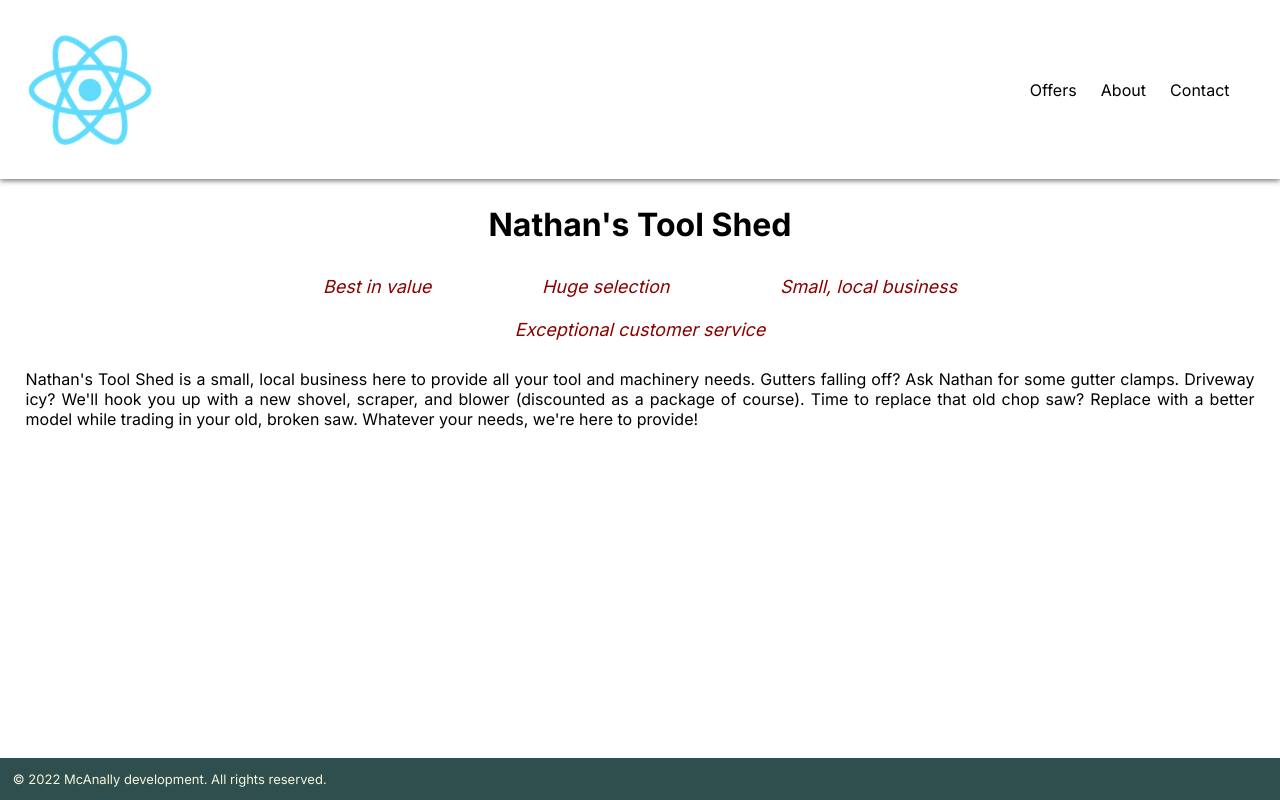
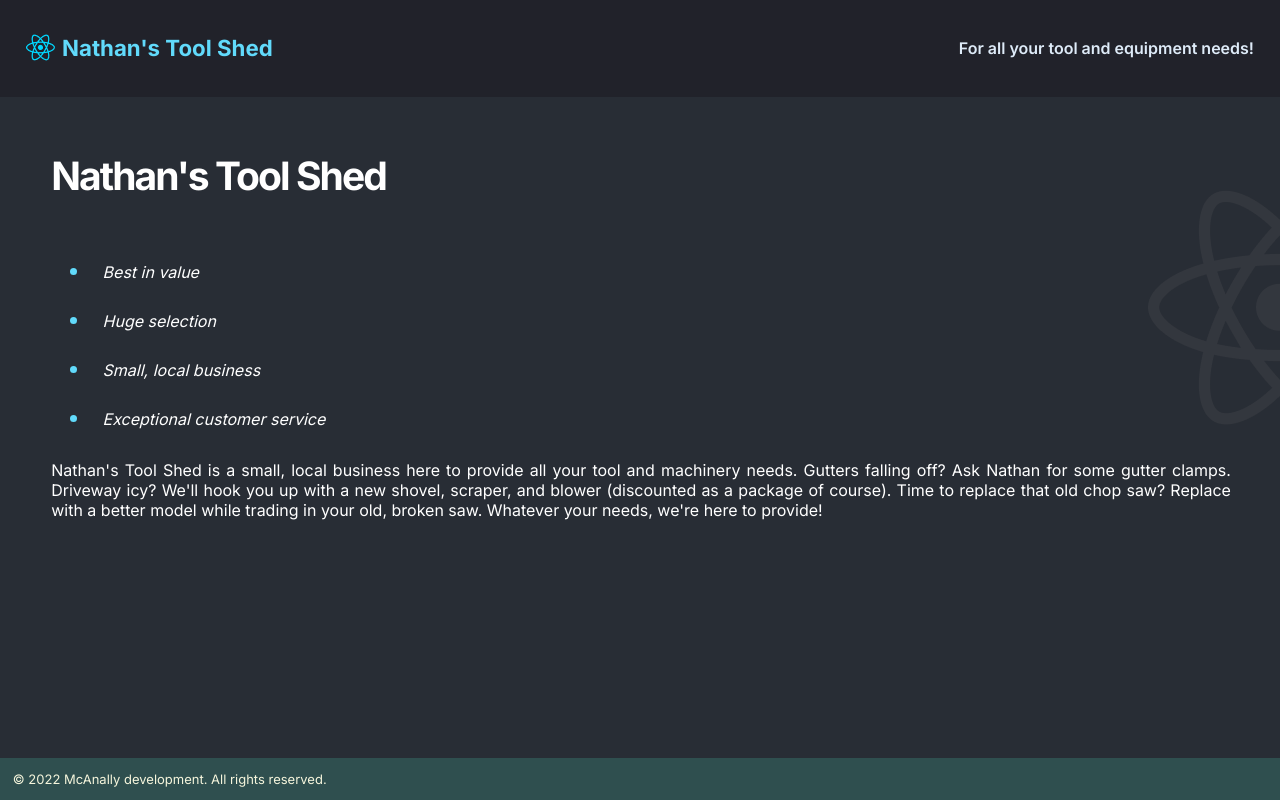
Before and after one commit to nmcanall/Full-Service-MyReactApp, a React (Create React App) app: page / in a window 1280 px wide. Shown: the top 800 px of the page. Built offline with nearby package versions, Linux system fonts and the light colour scheme.

Commit message:
more advanced styling

```diff
--- a/src/components/Header.js
+++ b/src/components/Header.js
@@ -1,16 +1,15 @@
 import React from "react";
-import reactLogo from "../images/logo192.png";
+import reactLogo from "../images/reactjs-icon.png";
 
 function Header() {
     return (
       <header>
-        <nav className='my-nav-bar'>
-          <img src={reactLogo} className='logo' alt="default React logo"/>
-          <ul className='nav-items'>
-            <li>Offers</li>
-            <li>About</li>
-            <li>Contact</li>
-          </ul>
+        <nav className="nav-bar">
+          <div className="logo">
+            <img src={reactLogo} className='react-icon' alt="default React logo"/>
+            <h3 className="company-name">Nathan's Tool Shed</h3>
+          </div>
+          <h3 className="slogan">For all your tool and equipment needs!</h3>
         </nav>
       </header>
     )
--- a/src/components/MainContent.js
+++ b/src/components/MainContent.js
@@ -12,12 +12,12 @@ function MainContent() {
 
 function MyList() {
   return (
-    <ol className='who-we-are'>
+    <ul className='who-we-are'>
       <li>Best in value</li>
       <li>Huge selection</li>
       <li>Small, local business</li>
       <li>Exceptional customer service</li>
-    </ol>
+    </ul>
   )
 }
 
--- a/src/index.css
+++ b/src/index.css
@@ -1,13 +1,6 @@
 body {
   margin: 0;
-  font-family: -apple-system, BlinkMacSystemFont, 'Segoe UI', 'Roboto', 'Oxygen',
-    'Ubuntu', 'Cantarell', 'Fira Sans', 'Droid Sans', 'Helvetica Neue',
-    sans-serif;
+  padding: 0;
   -webkit-font-smoothing: antialiased;
   -moz-osx-font-smoothing: grayscale;
 }
-
-code {
-  font-family: source-code-pro, Menlo, Monaco, Consolas, 'Courier New',
-    monospace;
-}
--- a/src/styles/App.css
+++ b/src/styles/App.css
@@ -2,64 +2,94 @@
 
 /* ----- Page setup ----- */
 
-.app {
+html {
   margin: 0;
   padding: 0;
   font-family: 'Inter', sans-serif;
+  background-color: #282D35;
+}
+
+* {
+  margin-block: 0;
 }
 
 /* ----- Header ----- */
 
-.my-nav-bar {
+.nav-bar {
   display: flex;
   justify-content: space-between;
   align-items: center;
-  box-shadow: 0px 2px 5px gray;
+  box-shadow: 0px 2px 0px #21222A;
+  background: #21222A;
+  padding: 33px 26px;
 }
 
 .logo {
-  width: 10%;
-  padding: 2%;
+  display: flex;
+  align-items: center;
 }
 
-.nav-items {
-  display: flex;
-  justify-content: flex-end;
-  list-style: none;
-  padding-inline: 3%;
+.react-icon {
+  padding-right: 7px;
 }
 
-.nav-items > li {
-  padding-inline: 8%;
+.company-name {
+  font-style: normal;
+  font-weight: bold;
+  color: #61DAFB;
+  font-size: 22.2535px;
+}
+
+.slogan {
+  font-style: normal;
+  font-weight: 600;
+  font-size: 16px;
+  text-align: right;
+  color: #DEEBF8;
+  padding: 0;
 }
 
 /* ----- Body ----- */
 
 .body {
-  margin: 2%;
+  margin-left: 4%;
+  color: #FFFFFF;
+  background-image: url("../images/react-icon-large.png");
+  background-position: right;
+  background-repeat: no-repeat;
+}
+
+.body > * {
+  margin-right: 4%;
 }
 
 .body > h1 {
-  text-align: center;
+  font-style: normal;
+  font-weight: bold;
+  font-size: 39.06px;
+  letter-spacing: -.05em;
+  padding-top: 57px;
+  padding-bottom: 46px;
 }
 
 .who-we-are {
-  display: flex;
-  flex-wrap: wrap;
-  justify-content: center;
-  list-style: none;
-  padding-inline: 5%;
   font-style: italic;
-  font-size: large;
-  color: darkred
+  font-weight: normal;
+  font-size: 16px;
 }
 
 .who-we-are > li {
-  padding: 1% 5%;
+  padding: 1%;
+}
+
+.who-we-are > li::marker {
+  color: #61DAFB;
+  font-size: 1.4rem;
 }
 
 .what-we-do {
   text-align: justify;
+  padding-top: 20px;
 }
 
 /* ----- Footer ----- */
```
Also changed, not shown: src/images/react-icon-large.png (added), src/images/reactjs-icon.png (added).
